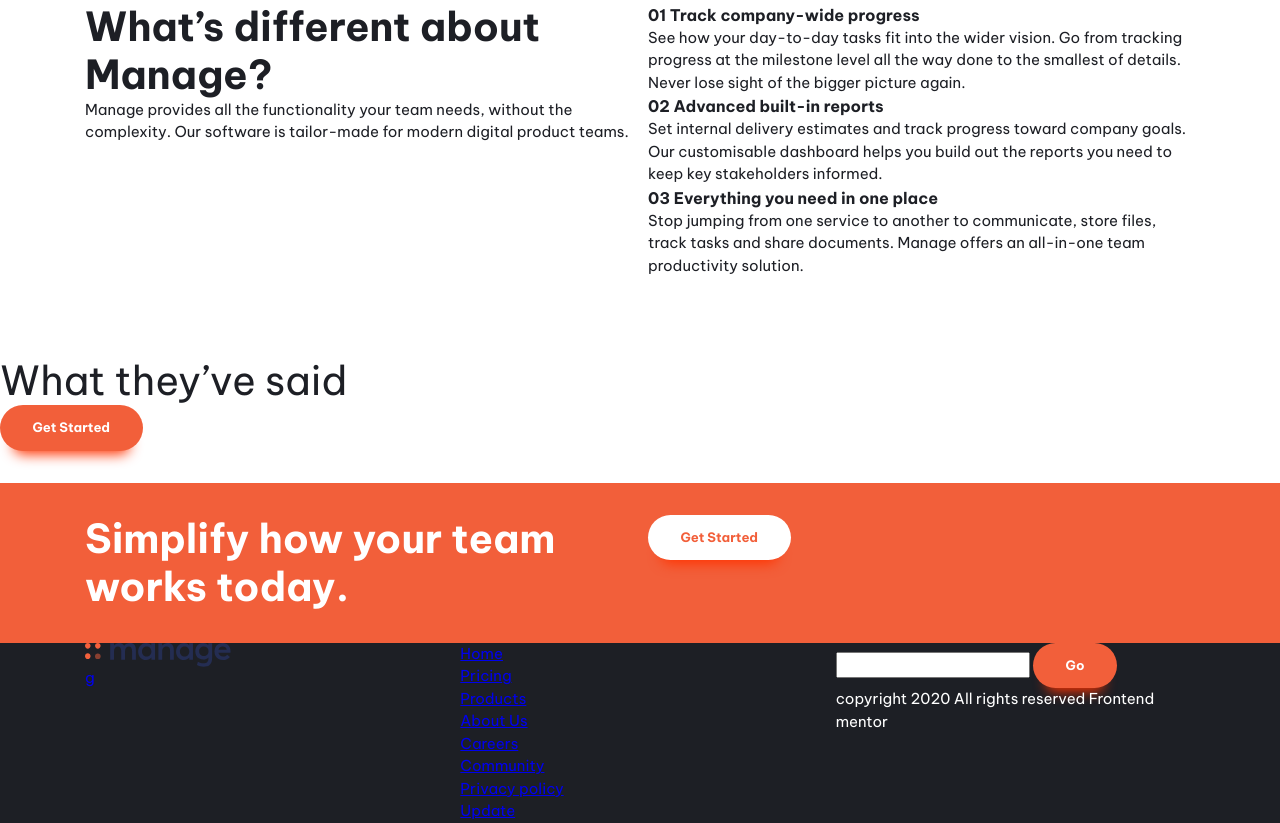
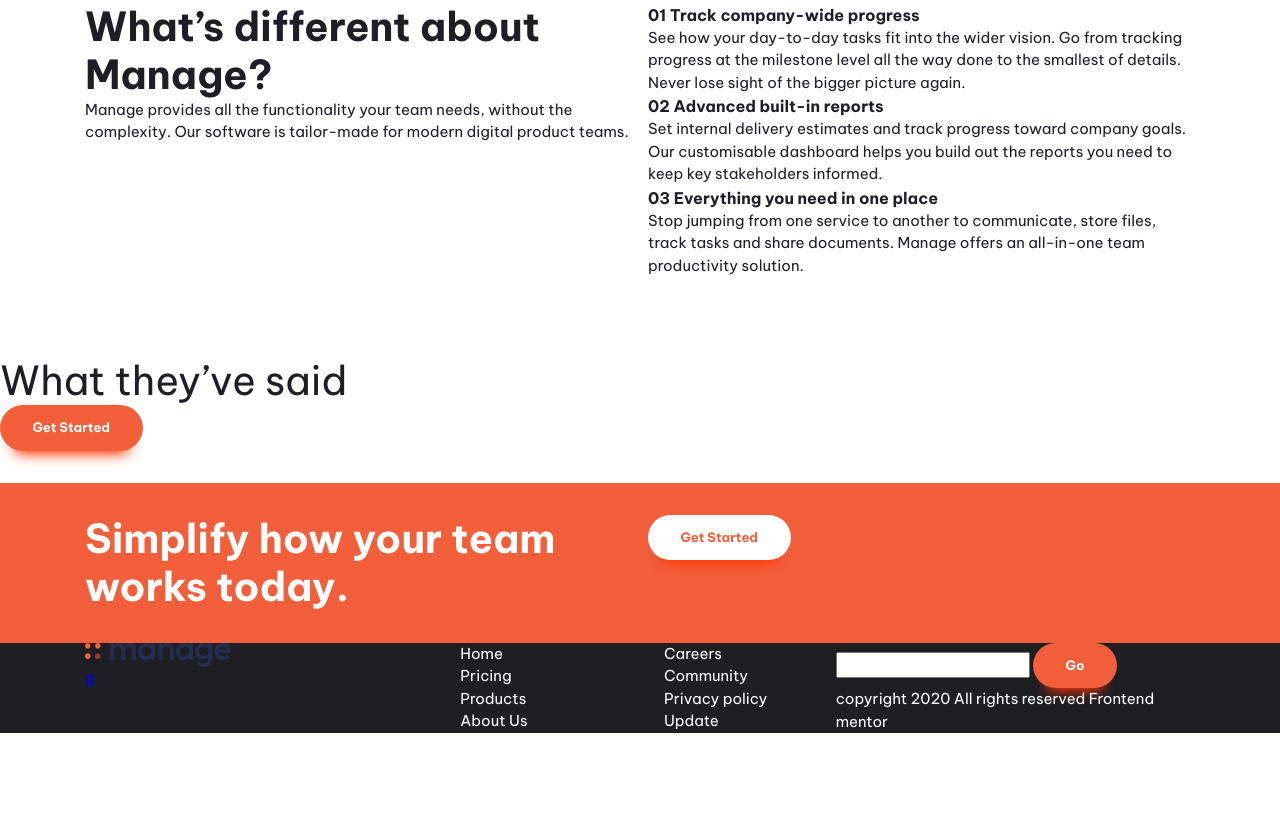
Before and after one commit to SIFAT-AOC/manage-website-fronted-mentor, a website built with Vite: page index.html in a window 1280 px wide. Shown: the part 714-1537 px from the top of the page. After the commit the page ends 1447 px from the top, so only its background shows below. Built offline with nearby package versions, Linux system fonts and the light colour scheme.

Commit message:
free free free write code drink coffee

```diff
--- a/style.css
+++ b/style.css
@@ -212,9 +212,7 @@
   font-weight: var(--fw-semi-bold);
   gap: clamp(var(--size-500) ,5vw,var(--size-700));
 }
-.flow > * + *{
-  outline: 1px solid lime;
-}
+
 @media (max-width:50em){
   .primary-navigation{
     display: none;
@@ -350,3 +348,21 @@
   display: inline-flex;
 }
 }
+
+/* 28-12-2023 WRITE FROM HERE*/
+
+/* footer navigation */
+
+.footer-nav {
+  columns: 2;
+  gap: clamp(var(--size-200), 30vw, var(--size-900));
+}
+
+.footer-nav a {
+  color: var(--clr-neutral-100);
+  text-decoration: none;
+}
+
+.footer-nav a:is(:hover, :focus) {
+  color: var(--clr-accent-400);
+}
```
